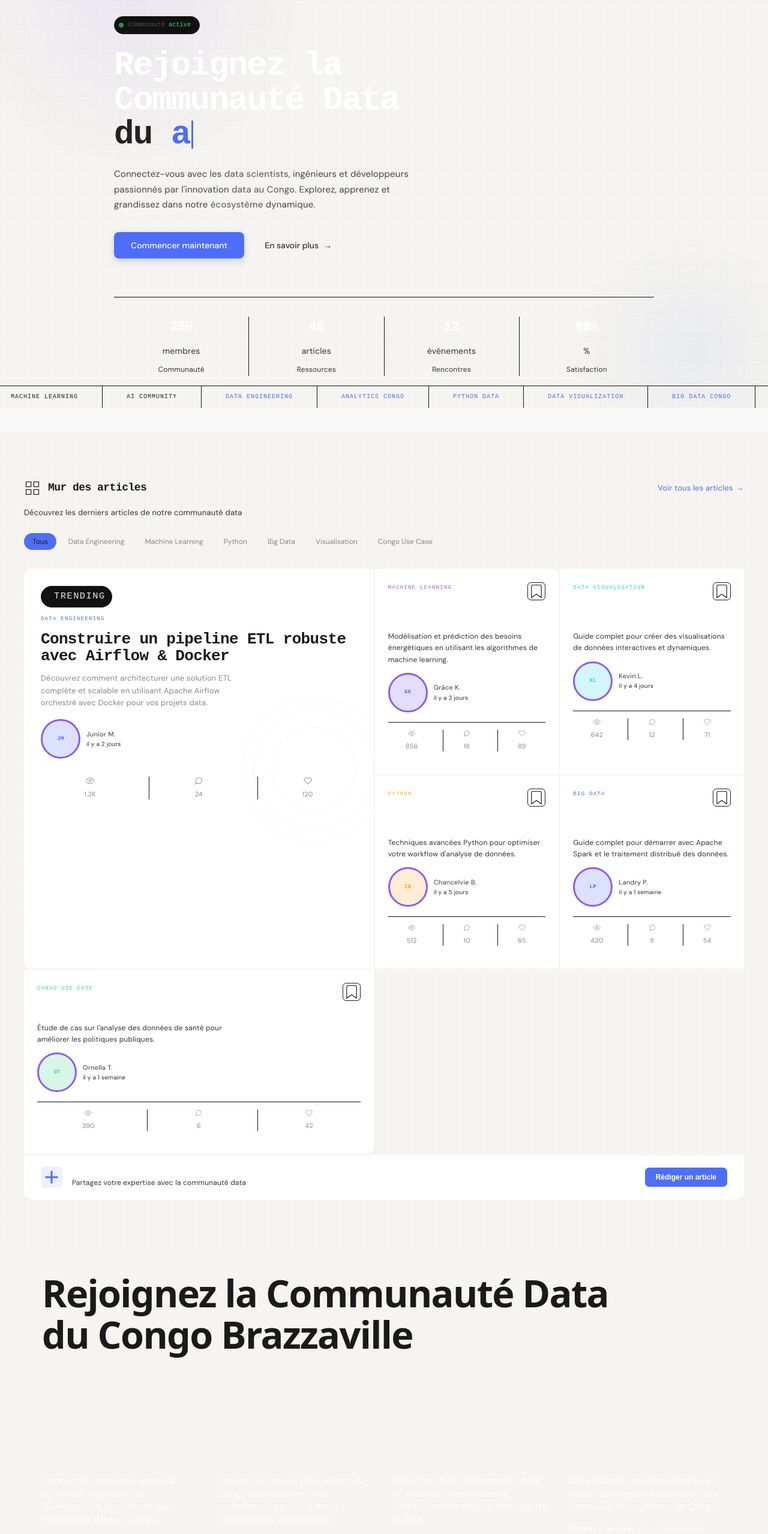
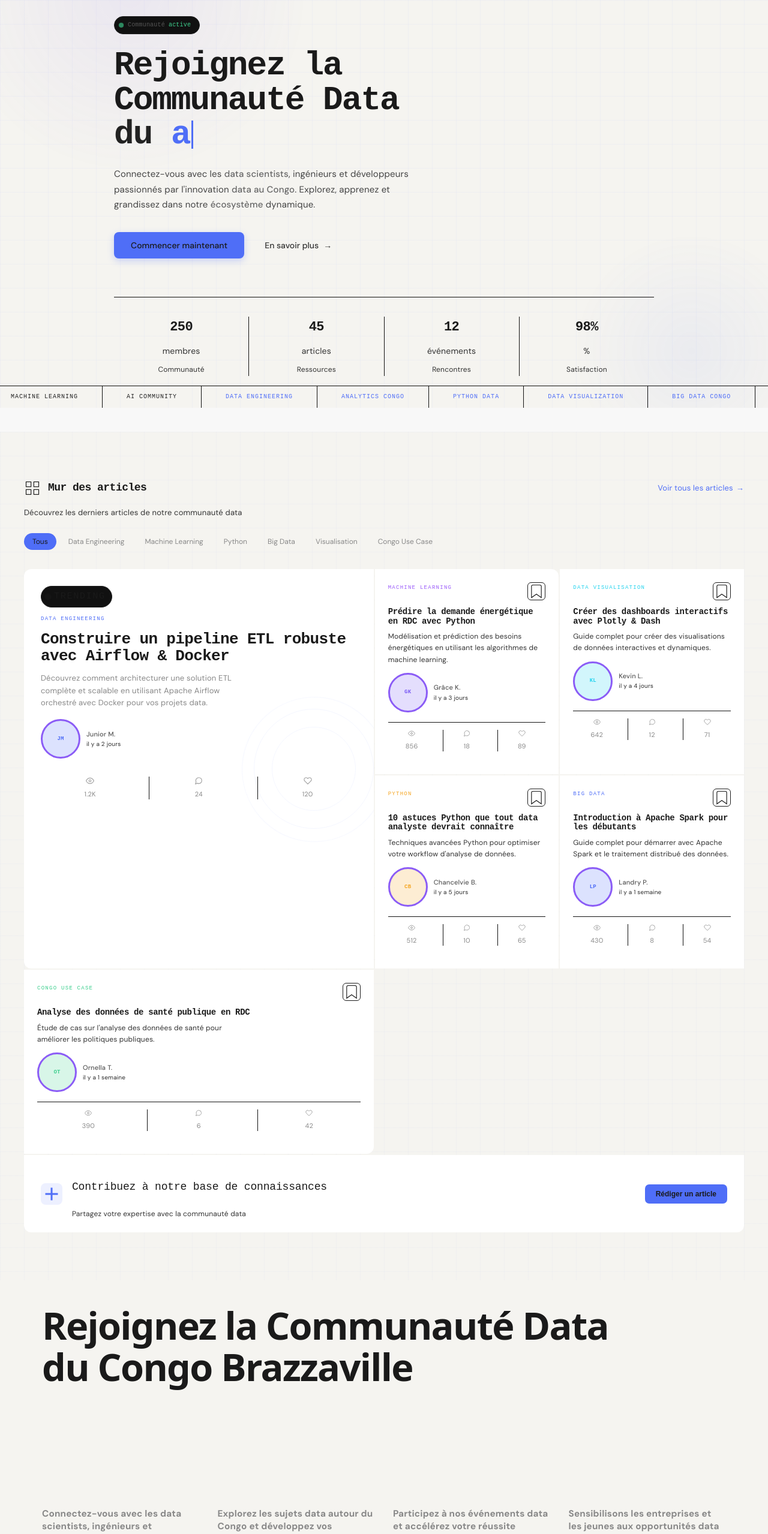
Before and after one commit to eskapkozy/dataeng, a React (Vite) app in the folder dataeng/front/dataengFront/: page / in a window 1280 px wide. Shown: the part 120-2678 px from the top of the page at 60% size. Built offline with nearby package versions, Linux system fonts and the light colour scheme; a web font is replaced by a local one.

Commit message:
structure de base du home

```diff
--- a/dataeng/front/dataengFront/src/modules/home/index.tsx
+++ b/dataeng/front/dataengFront/src/modules/home/index.tsx
@@ -713,7 +713,7 @@ const Home = () => {
           {/* Subtitle section with text blocks */}
           <div className="subtitle-section">
             <div className="subtitle-item">
-              <p>Connectez-vous avec les data scientists, ingénieurs et développeurs passionnés par l'innovation data au Congo.</p>
+              <p><strong>Connectez-vous avec les data scientists, ingénieurs et développeurs passionnés par l'innovation data au Congo.</strong></p>
               <a href="#" className="text-link">
                 <span className="link-text">Rejoindre le réseau</span>
                 <span className="view-count">250+ Membres</span>
@@ -721,7 +721,7 @@ const Home = () => {
             </div>
 
             <div className="subtitle-item">
-              <p>Explorez les sujets data autour du Congo et développez vos compétences grâce à notre communauté autodidacte.</p>
+              <p><strong>Explorez les sujets data autour du Congo et développez vos compétences grâce à notre communauté autodidacte.</strong></p>
               <a href="#" className="text-link">
                 <span className="link-text">Découvrir les articles</span>
                 <span className="view-count">45 Articles</span>
@@ -729,7 +729,7 @@ const Home = () => {
             </div>
 
             <div className="subtitle-item">
-              <p>Participez à nos événements data et accélérez votre réussite professionnelle dans le domaine de la data.</p>
+              <p><strong>Participez à nos événements data et accélérez votre réussite professionnelle dans le domaine de la data.</strong></p>
               <a href="#" className="text-link">
                 <span className="link-text">Voir les événements</span>
                 <span className="view-count">12 Événements</span>
@@ -737,7 +737,7 @@ const Home = () => {
             </div>
 
             <div className="subtitle-item">
-              <p>Sensibilisons les entreprises et les jeunes aux opportunités data pour construire l'écosystème du Congo.</p>
+              <p><strong>Sensibilisons les entreprises et les jeunes aux opportunités data pour construire l'écosystème du Congo.</strong></p>
               <a href="#" className="text-link">
                 <span className="link-text">S'inscrire au club</span>
                 <span className="view-count">Point d'enrôlement</span>
--- a/dataeng/front/dataengFront/src/modules/home/styles.css
+++ b/dataeng/front/dataengFront/src/modules/home/styles.css
@@ -69,7 +69,7 @@
   font-size: 0.85rem;
   line-height: 1.4;
   margin: 0 0 15px 0;
-  color: rgba(255, 255, 255, 0.8);
+  color: var(--text-secondary);
   text-align: left;
 }
 
@@ -365,7 +365,7 @@
   font-size: clamp(28px, 5vw, 56px);
   letter-spacing: -0.035em;
   line-height: 1.03;
-  color: #FFFFFF;
+  color: var(--text-primary);
   margin: 0;
 }
 
@@ -419,8 +419,8 @@
 }
 
 .home-page .btn-primary {
-  background: #4F6EF7;
-  color: #FFFFFF;
+  background: var(--accent-blue);
+  color: var(--text-primary);
   border: none;
   border-radius: 8px;
   padding: 13px 28px;
@@ -452,7 +452,7 @@
 }
 
 .home-page .btn-secondary:hover {
-  color: #FFFFFF;
+  color: var(--text-primary);
 }
 
 .home-page .btn-arrow {
@@ -492,7 +492,7 @@
   font-weight: 800;
   font-size: 22px;
   letter-spacing: -0.03em;
-  color: #FFFFFF;
+  color: var(--text-primary);
   margin-bottom: 4px;
 }
 
@@ -915,7 +915,7 @@
   font-size: 14px;
   letter-spacing: -0.025em;
   line-height: 1.1;
-  color: #FFFFFF;
+  color: var(--text-primary);
   margin: 0 0 8px 0;
 }
 
@@ -1025,13 +1025,10 @@
 
 .home-page .cta-content {
   flex: 1;
-}
-
-.home-page .cta-title {
   font-family: 'DM Sans', sans-serif;
   font-weight: 500;
   font-size: 13px;
-  color: #FFFFFF;
+  color: var(--text-primary);
   margin: 0 0 2px 0;
 }
 
@@ -1044,12 +1041,12 @@
 
 .home-page .cta-button {
   margin-left: auto;
-  background: #4F6EF7;
+  background: var(--accent-blue);
   border-radius: 7px;
   padding: 9px 18px;
   font-size: 12px;
   font-weight: 600;
-  color: #FFFFFF;
+  color: var(--text-primary);
   border: none;
   cursor: pointer;
   transition: opacity 0.2s ease;
@@ -1097,7 +1094,7 @@
 }
 
 .home-page .section-subtitle {
-  color: rgba(255, 255, 255, 0.8);
+  color: var(--text-secondary);
   font-size: 1.1rem;
   line-height: 1.6;
   max-width: 600px;
@@ -1133,7 +1130,7 @@
   left: 0;
   right: 0;
   height: 2px;
-  background: rgba(255, 255, 255, 0.1);
+  background: var(--border);
   transform-origin: left;
   transform: scaleX(0);
   transition: transform 0.3s ease;
@@ -1159,7 +1156,7 @@
   align-items: center;
   justify-content: center;
   border-radius: 16px;
-  background: rgba(255, 255, 255, 0.1);
+  background: var(--card-bg);
   transition: all 0.4s ease;
 }
 
@@ -1190,7 +1187,7 @@
   display: inline-flex;
   align-items: center;
   gap: 8px;
-  background: rgba(255, 255, 255, 0.1);
+  background: var(--card-bg);
   padding: 8px 16px;
   border-radius: 20px;
   margin-top: auto;
@@ -1208,7 +1205,7 @@
 .home-page .badge-text {
   font-size: 0.85rem;
   font-weight: 500;
-  color: rgba(255, 255, 255, 0.9);
+  color: var(--text-primary);
   transition: all 0.4s ease;
 }
 
@@ -1334,7 +1331,7 @@
   align-items: center;
   gap: 8px;
   text-decoration: none;
-  color: #FFFFFF;
+  color: var(--text-primary);
   font-size: 0.75rem;
   transition: opacity 0.3s ease;
   text-align: left;
@@ -1349,7 +1346,7 @@
 }
 
 .home-page .view-count {
-  color: rgba(255, 255, 255, 0.5);
+  color: var(--text-secondary);
   font-size: 0.7rem;
 }
 
@@ -1457,12 +1454,12 @@
 }
 
 .home-page .click-indicator {
-  color: var(--color-white);
+  color: var(--text-primary);
   font-size: 1rem;
   font-weight: 600;
   text-align: center;
   padding: 12px 24px;
-  background: rgba(255, 255, 255, 0.2);
+  background: var(--card-bg);
   border-radius: 8px;
   backdrop-filter: blur(10px);
   transform: translateY(10px);
@@ -1553,21 +1550,21 @@
 }
 
 .home-page .solvd-digest .card-content h3 {
-  color: var(--color-white);
+  color: var(--text-primary);
   font-size: 1.8rem;
   font-weight: 700;
   margin: 0 0 8px 0;
 }
 
 .home-page .solvd-digest .card-content .date {
-  color: rgba(255, 255, 255, 0.8);
+  color: var(--text-secondary);
   font-size: 1rem;
   margin: 0 0 12px 0;
   font-weight: 500;
 }
 
 .home-page .solvd-digest .card-content .description {
-  color: rgba(255, 255, 255, 0.9);
+  color: var(--text-primary);
   font-size: 1rem;
   margin: 0;
   line-height: 1.5;
@@ -1777,14 +1774,14 @@
 
 /* Technologies We Use Section */
 .home-page .techno-weUse {
-  background: #000000;
+  background: var(--bg-page);
   padding: 80px 70px;
   overflow: hidden;
   position: relative;
 }
 
 .home-page .techno-title {
-  color: #FFFFFF;
+  color: var(--text-primary);
   font-size: 2.5rem;
   font-weight: 700;
   text-align: center;
@@ -1967,13 +1964,13 @@
 
 /* Testimonials Section */
 .home-page .testimonials {
-  background: #000000;
+  background: var(--bg-page);
   padding: 80px 70px;
   position: relative;
 }
 
 .home-page .testimonials-title {
-  color: #FFFFFF;
+  color: var(--text-primary);
   font-size: 2.5rem;
   font-weight: 700;
   text-align: center;
@@ -2007,7 +2004,7 @@
   padding: 40px;
   position: relative;
   transition: all 0.3s ease;
-  border: 1px solid rgba(255, 255, 255, 0.05);
+  border: 1px solid var(--border);
   display: flex;
   flex-direction: column;
   justify-content: space-between;
@@ -2026,7 +2023,7 @@
 }
 
 .home-page .testimonial-quote {
-  color: #FFFFFF;
+  color: var(--text-primary);
   font-size: 1.3rem;
   line-height: 1.6;
   margin: 0;
@@ -2076,7 +2073,7 @@
   align-items: center;
   gap: 16px;
   padding-top: 20px;
-  border-top: 1px solid rgba(255, 255, 255, 0.1);
+  border-top: 1px solid var(--border);
 }
 
 .home-page .author-avatar {
@@ -2099,14 +2096,14 @@
 }
 
 .home-page .author-name {
-  color: #FFFFFF;
+  color: var(--text-primary);
   font-size: 1.1rem;
   font-weight: 600;
   margin: 0 0 4px 0;
 }
 
 .home-page .author-title {
-  color: rgba(255, 255, 255, 0.7);
+  color: var(--text-secondary);
   font-size: 0.95rem;
   margin: 0;
   line-height: 1.4;
```
Also changed, not shown: 1 other file (tests, documents, lock files or other folders).
